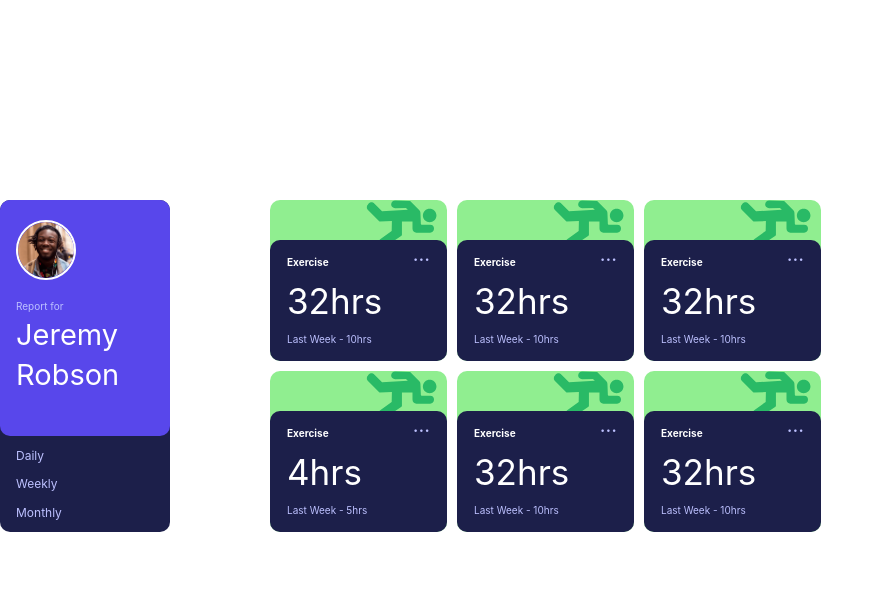
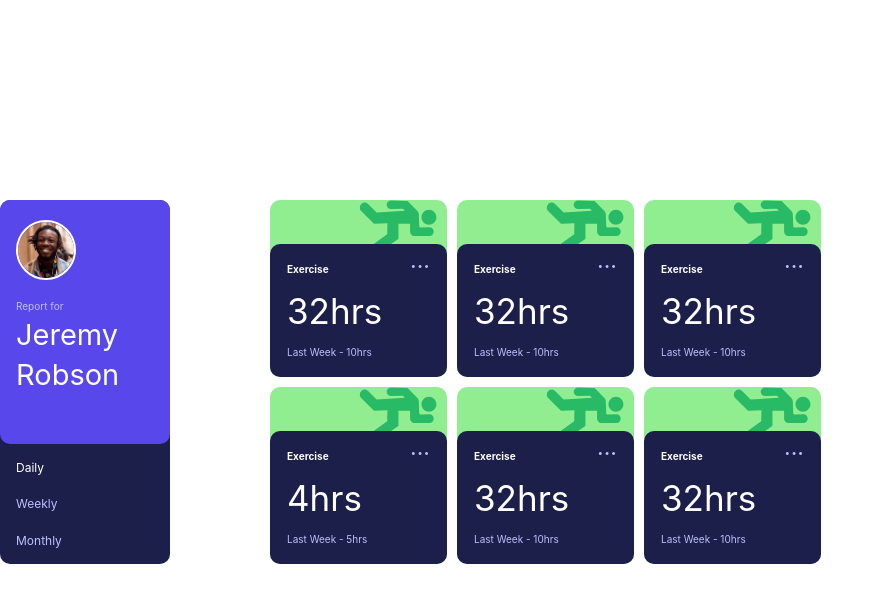
Before and after one commit to olad5/time-tracking-dashboard, a React (Create React App) app: page / in a window 1280 px wide. In both pictures the pointer is over the element "Daily". Shown: the top 602 px of the page, without its empty margins (0-884 px from the left). Built offline with nearby package versions, Linux system fonts and the light colour scheme.

Commit message:
style: Add hover effect for for timeline and menu
Added Hover effect for timeline description and the menu

```diff
--- a/src/index.css
+++ b/src/index.css
@@ -134,9 +134,14 @@ main {
   align-self:center;
   padding-right:1.7rem;
   text-align:end;
-  font-size:2rem;
+  font-size:2.3rem;
   grid-column: 2/3;
   color:var(--Pale-Blue);
+}
+
+.stats-menu:hover, .timeline-description:hover {
+  cursor:pointer;
+  color:white;
 }
 
 .activity {
```
